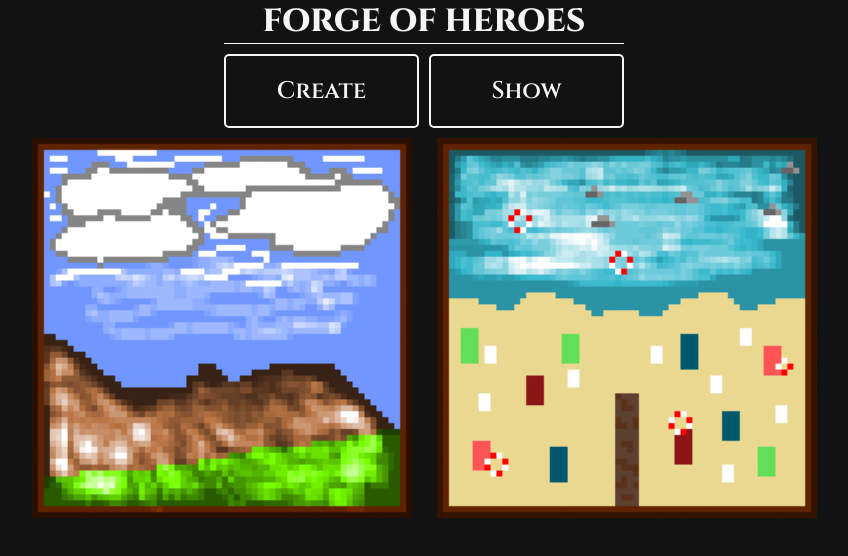
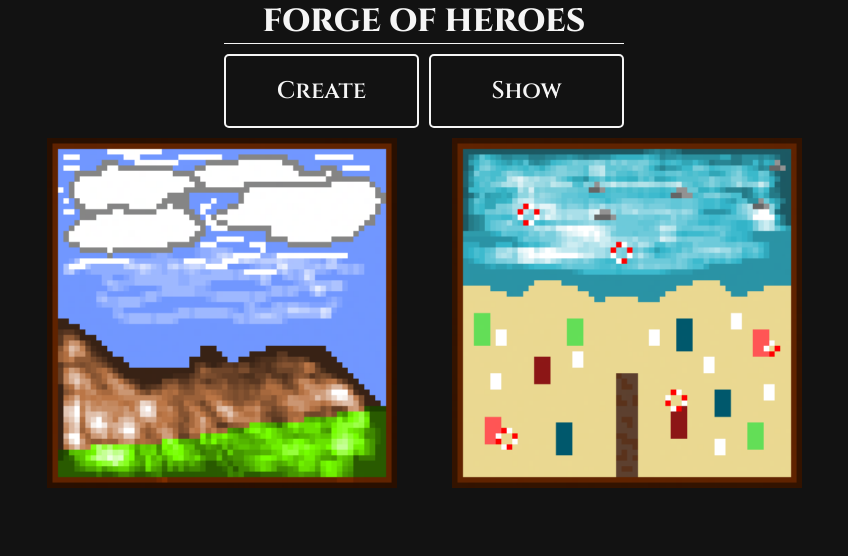
Before and after one commit to Espadv69/Character-Creator, a React (Vite) app: page / in a window 1280 px wide. Shown: the top 556 px of the page, without its empty margins (216-1064 px from the left). Built offline with nearby package versions, Linux system fonts and the light colour scheme; a web font is replaced by a local one.

Commit message:
feat: update Menu component styling for improved image dimensions and layout

```diff
--- a/src/components/css/Menu.css
+++ b/src/components/css/Menu.css
@@ -45,14 +45,14 @@
 
   display: grid;
   grid-template-columns:
-    repeat(auto-fit, minmax(min(300px, 100%), 1fr));
+    repeat(auto-fit, minmax(min(350px, 100%), 1fr));
   justify-content: center;
   justify-items: center;
   gap: 10px;
 }
 
 .images-menu img {
-  width: 380px;
-  height: 380px;
+  width: 350px;
+  height: 350px;
   object-fit: cover;
 }
```
